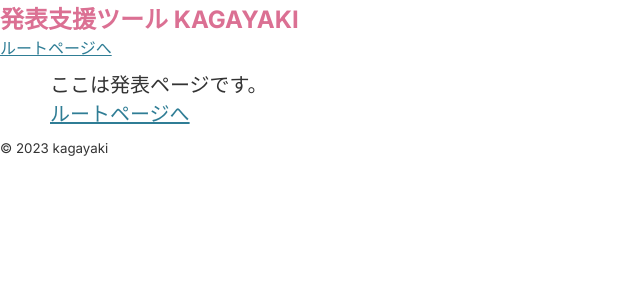
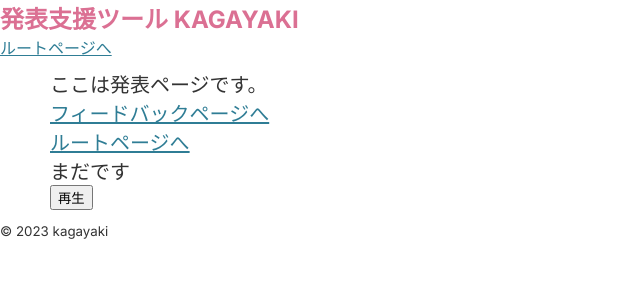
Before and after one commit to itsp-pbl-2023/kagayaki, a Next.js app in the folder src/: page /presentation in a window 1280 px wide. Shown: the top 300 px of the page, without its empty margins (0-640 px from the left). Built offline with nearby package versions, Linux system fonts and the light colour scheme.

Commit message:
画面遷移の追加

```diff
--- a/src/app/components/Uploader.tsx
+++ b/src/app/components/Uploader.tsx
@@ -2,13 +2,16 @@
 
 import { FileUploader } from "react-drag-drop-files";
 import { useAppContext } from "@/app/context/store";
+import { useRouter } from "next/navigation";
 
 export default function Uploader() {
   const { file, setFile } = useAppContext();
   // typesは型がArrayなので配列で指定する
   const fileTypes = ["PDF"];
+  const router = useRouter();
   const handleChange = (file: File) => {
     setFile(file);
+    router.push("/presentation");
   };
 
   return (
--- a/src/app/presentation/page.tsx
+++ b/src/app/presentation/page.tsx
@@ -1,13 +1,47 @@
+"use client";
+
+import { useState } from "react";
 import styles from "./page.module.css";
 import Link from "next/link";
+import { useRouter } from "next/navigation";
 
 export default function Home() {
+  const [isStarted, setIsStarted] = useState(false);
+  const router = useRouter();
+
+  const startButton = () => {
+    setIsStarted(true);
+  };
+
+  const stopButton = () => {
+    router.push("/feedback");
+  };
+
   return (
     <main className={styles.main}>
       <div>ここは発表ページです。</div>
       <div className={styles.link}>
+        <Link href="/feedback">フィードバックページへ</Link>
+      </div>
+      <div className={styles.link}>
         <Link href="/">ルートページへ</Link>
       </div>
+      {isStarted && (
+        <div>
+          <div>はじまってます</div>
+          <div>
+            <button onClick={() => stopButton()}>停止</button>
+          </div>
+        </div>
+      )}
+      {!isStarted && (
+        <div>
+          <div>まだです</div>
+          <div>
+            <button onClick={() => startButton()}>再生</button>
+          </div>
+        </div>
+      )}
     </main>
   );
 }
```
